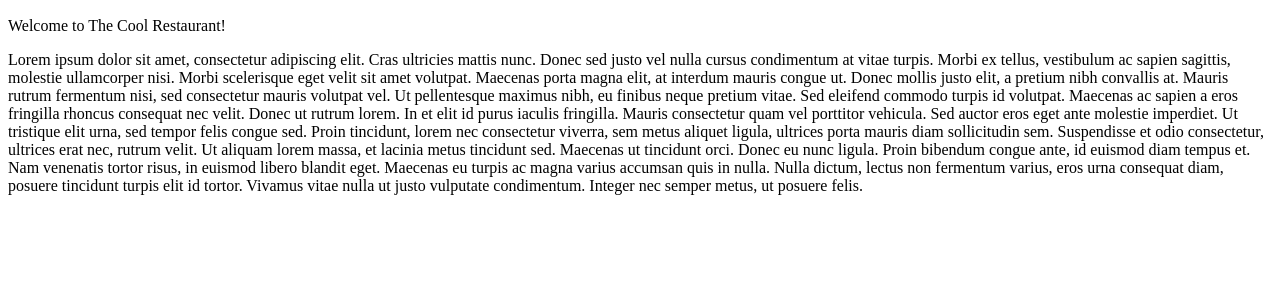
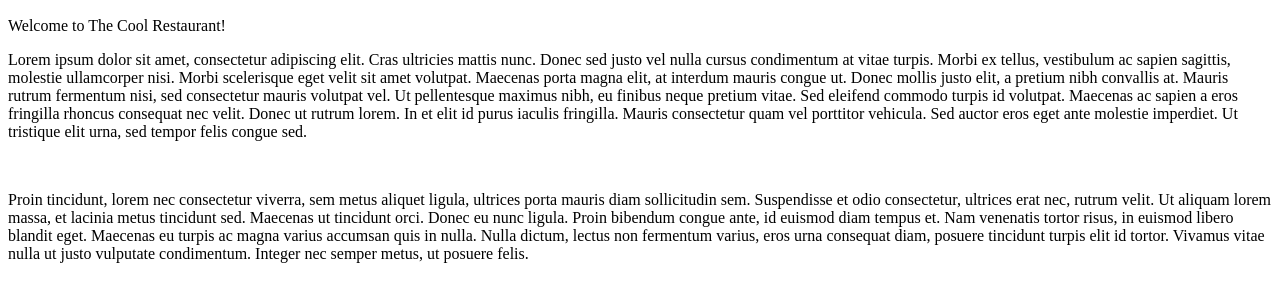
Before and after one commit to Dvwhite81/Odin_restaurant, a website built with webpack: page dist/index.html in a window 1280 px wide. Shown: the part 383-684 px from the top of the page. Built offline with nearby package versions, Linux system fonts and the light colour scheme.

Commit message:
Converted hard-coding to JS

```diff
--- a/src/index.js
+++ b/src/index.js
@@ -1 +1,3 @@
-console.log('testing testing')
+import pageSetup from "./page-setup";
+
+pageSetup();
--- /dev/null
+++ b/src/page-setup.js
@@ -0,0 +1,25 @@
+function pageSetup() {
+  const content = document.getElementById("content");
+  const h1 = document.createElement("h1");
+  const img = document.createElement("img");
+  const p1 = document.createElement("p");
+  const p2 = document.createElement("p");
+  const p3 = document.createElement('p');
+  const br = document.createElement('br');
+
+  h1.textContent = "The Cool Restaurant";
+  img.src =
+    "https://images.unsplash.com/photo-1552566626-52f8b828add9?ixlib=rb-4.0.3&ixid=M3wxMjA3fDB8MHxzZWFyY2h8OHx8cmVzdGF1cmFudHxlbnwwfHwwfHx8MA%3D%3D&w=1000&q=80";
+  p1.textContent = "Welcome to The Cool Restaurant!";
+  p2.textContent = "Lorem ipsum dolor sit amet, consectetur adipiscing elit. Cras ultricies mattis nunc. Donec sed justo vel nulla cursus condimentum at vitae turpis. Morbi ex tellus, vestibulum ac sapien sagittis, molestie ullamcorper nisi. Morbi scelerisque eget velit sit amet volutpat. Maecenas porta magna elit, at interdum mauris congue ut. Donec mollis justo elit, a pretium nibh convallis at. Mauris rutrum fermentum nisi, sed consectetur mauris volutpat vel. Ut pellentesque maximus nibh, eu finibus neque pretium vitae. Sed eleifend commodo turpis id volutpat. Maecenas ac sapien a eros fringilla rhoncus consequat nec velit. Donec ut rutrum lorem. In et elit id purus iaculis fringilla. Mauris consectetur quam vel porttitor vehicula. Sed auctor eros eget ante molestie imperdiet. Ut tristique elit urna, sed tempor felis congue sed."
+  p3.textContent = "Proin tincidunt, lorem nec consectetur viverra, sem metus aliquet ligula, ultrices porta mauris diam sollicitudin sem. Suspendisse et odio consectetur, ultrices erat nec, rutrum velit. Ut aliquam lorem massa, et lacinia metus tincidunt sed. Maecenas ut tincidunt orci. Donec eu nunc ligula. Proin bibendum congue ante, id euismod diam tempus et. Nam venenatis tortor risus, in euismod libero blandit eget. Maecenas eu turpis ac magna varius accumsan quis in nulla. Nulla dictum, lectus non fermentum varius, eros urna consequat diam, posuere tincidunt turpis elit id tortor. Vivamus vitae nulla ut justo vulputate condimentum. Integer nec semper metus, ut posuere felis.";
+
+  content.append(h1);
+  content.append(img);
+  content.append(p1);
+  content.append(p2);
+  content.append(br);
+  content.append(p3);
+}
+
+export default pageSetup;
```
Also changed, not shown: dist/index.html, dist/main.js.
